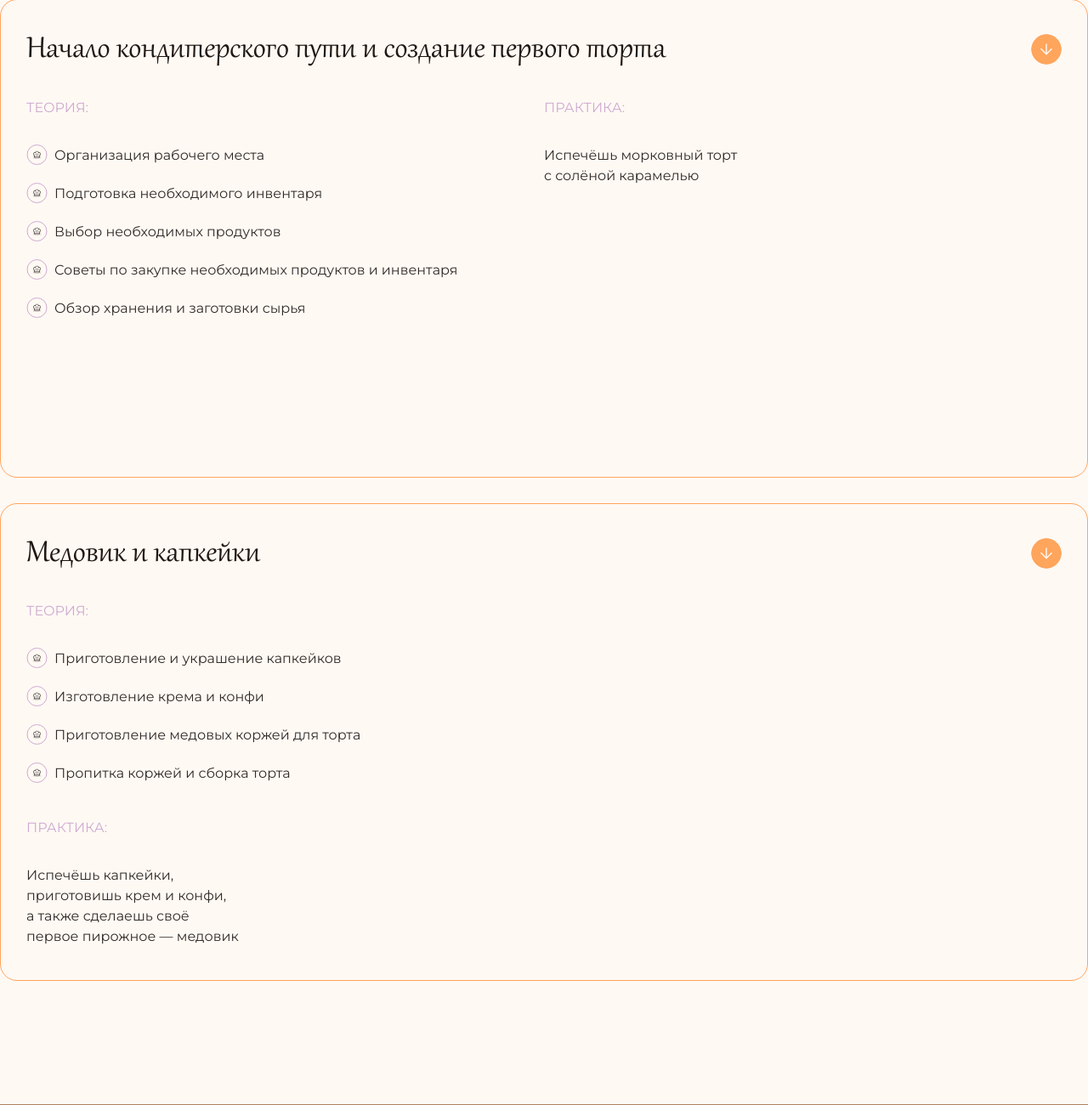
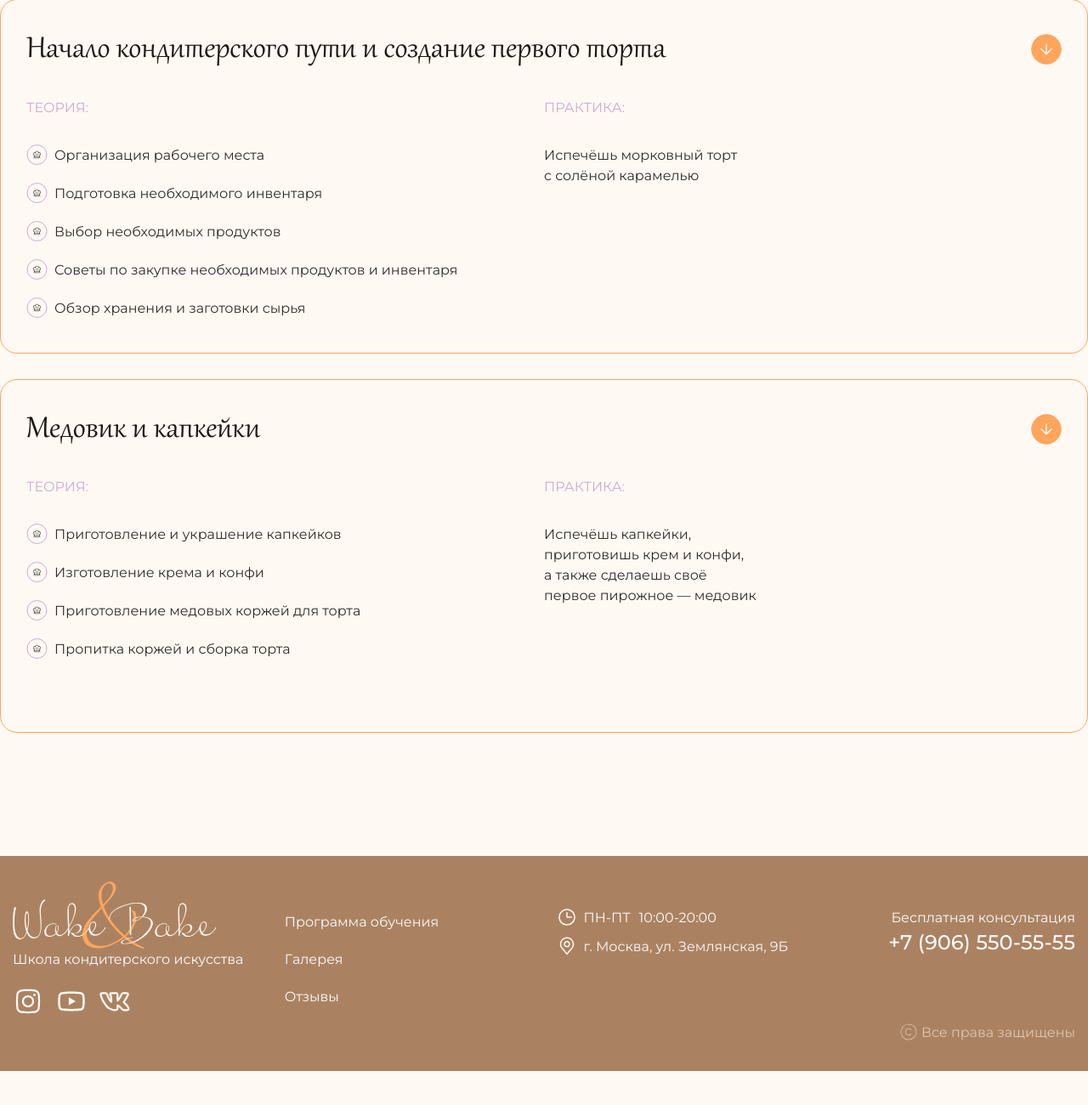
Before and after one commit to UBTdev/Homework, a PHP site: the page made by Домашки/WakeBake/index.html in a window 1280 px wide. Shown: the part 1708-3008 px from the top of the page at 85% size. After the commit the page ends 2968 px from the top, so only its background shows below. Run offline with PHP 8.4, Linux system fonts and the light colour scheme.

Commit message:
Add files via upload

```diff
--- a/Домашки/WakeBake/css/style.css
+++ b/Домашки/WakeBake/css/style.css
@@ -784,12 +784,12 @@ body {
   transition: var(--transition);
 }
 .accordion-list__content {
-/*   display: none; */
+  /* display: none; */
+  display: grid;
+  grid-template-columns: repeat(2, 1fr);
 }
 
 .accordion-list__content--show {
-  display: grid;
-  grid-template-columns: repeat(2, 1fr);
 }
 
 .accordion__item--oppened .accordion-list__content {
```
